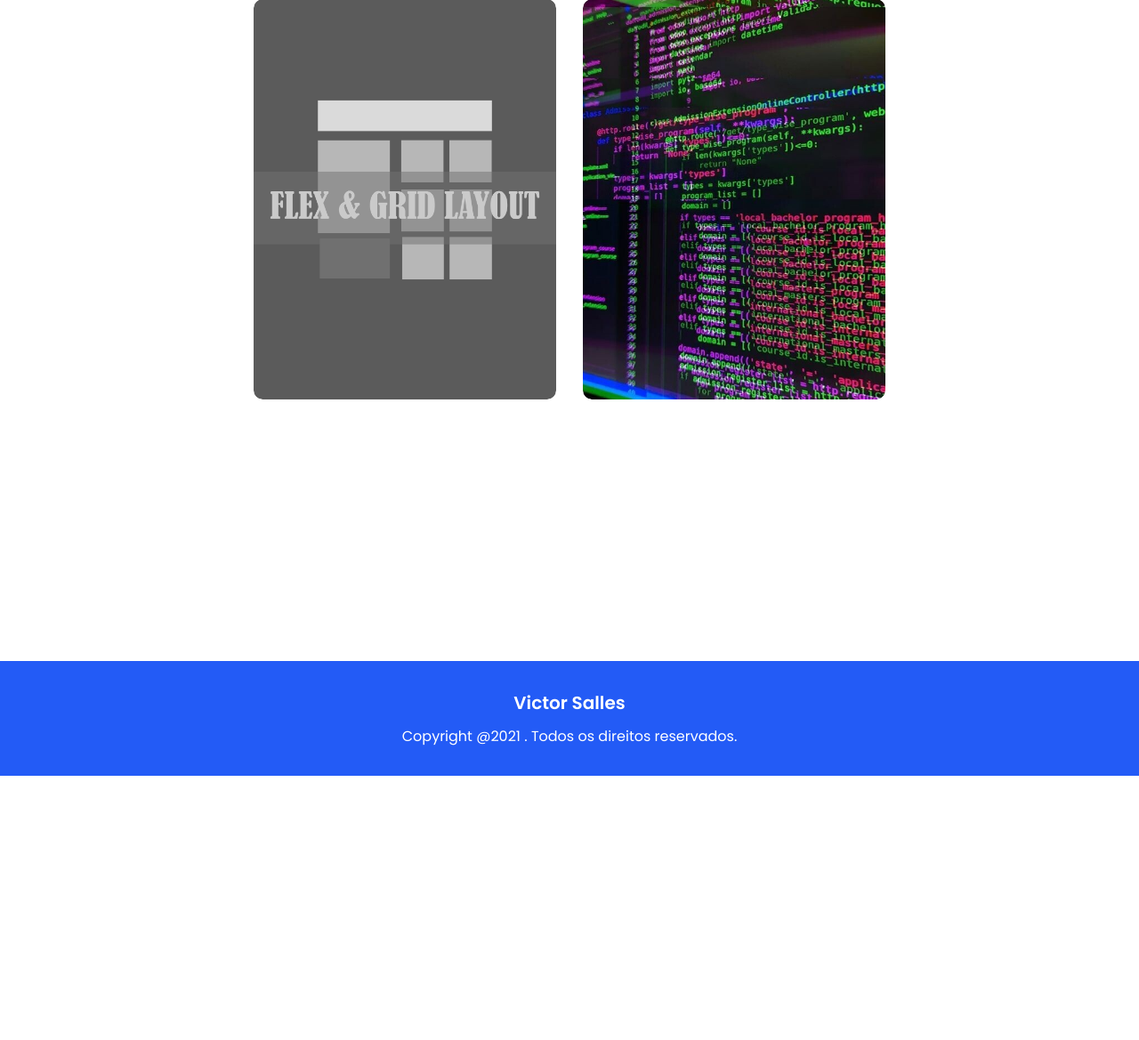
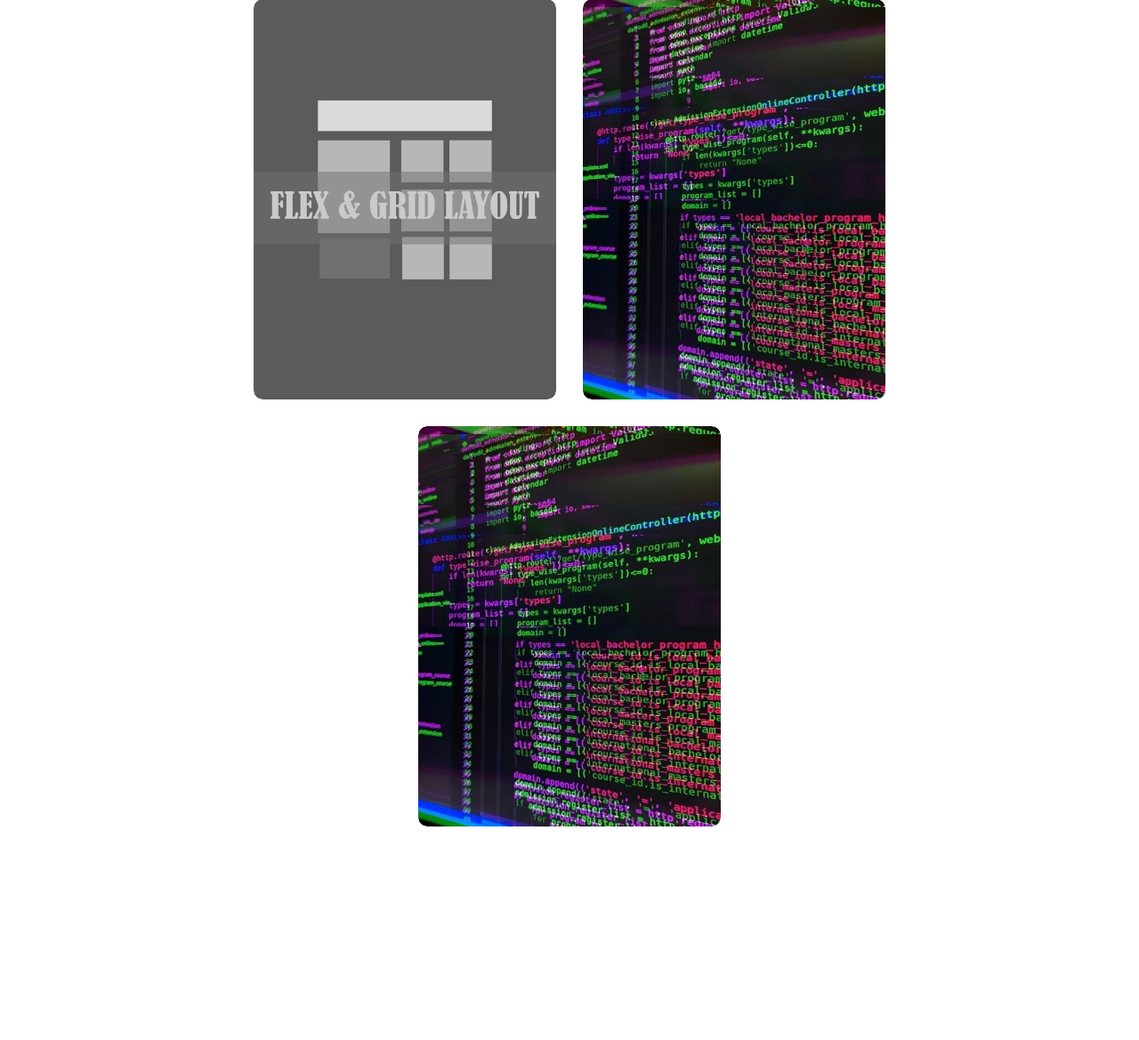
Before and after one commit to VictorSantos18/Portifolio, a Flask app: page /trabalhos.html in a window 1280 px wide. Shown: the part 428-1597 px from the top of the page at 89% size. Before the commit the page ends 1300 px from the top, so only its background shows below. Run offline with Flask 2, Linux system fonts and the light colour scheme.

Commit message:
inserção de um novo link

```diff
--- a/src/templates/trabalhos.html
+++ b/src/templates/trabalhos.html
@@ -163,6 +163,11 @@
             <a href="https://github.com/VictorSantos18/TCC--S.A.R.A"><img src="../static/images/sara.jpg" alt=""></a>
           </div>
         </div>
+        <div class="card reveal">
+          <div class="card-img">
+            <a href="https://github.com/VictorSantos18/Notes-App"><img src="../static/images/sara.jpg" alt=""></a>
+          </div>
+        </div>
 
         <!--<div class="title reveal">
           <a href="#" class="btn">See All</a>
```
